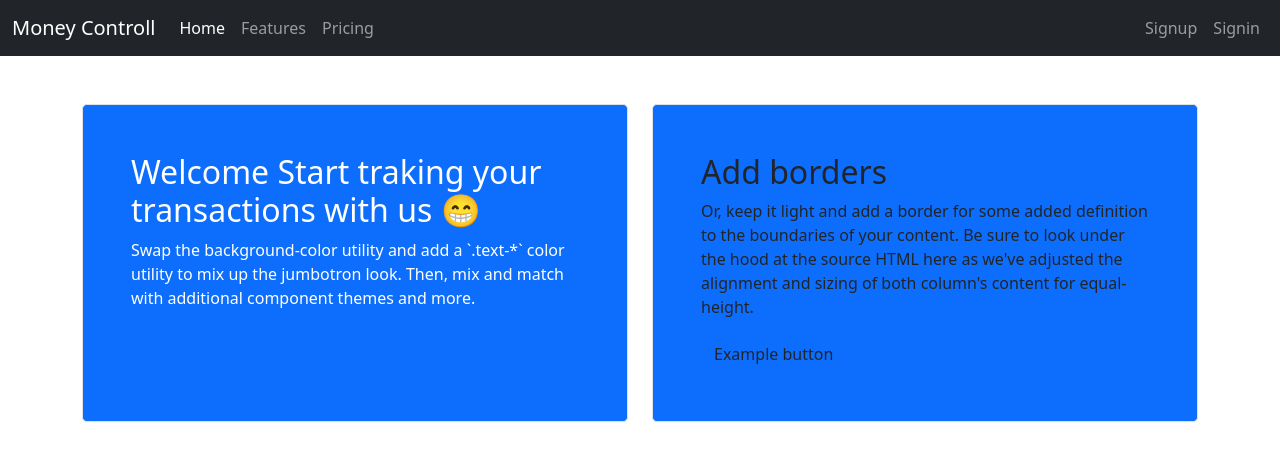
After one commit to candresrpk/MCP-, a Django app: page / in a window 1280 px wide. The commit adds this page. Shown: the top 461 px of the page. Run offline with Django 5.2, Linux system fonts and the light colour scheme.

Commit message:
user creation form --missing, navbar --c, and home view --m

```diff
--- a/core/urls.py
+++ b/core/urls.py
@@ -1,22 +1,9 @@
-"""
-URL configuration for core project.
 
-The `urlpatterns` list routes URLs to views. For more information please see:
-    https://docs.djangoproject.com/en/5.1/topics/http/urls/
-Examples:
-Function views
-    1. Add an import:  from my_app import views
-    2. Add a URL to urlpatterns:  path('', views.home, name='home')
-Class-based views
-    1. Add an import:  from other_app.views import Home
-    2. Add a URL to urlpatterns:  path('', Home.as_view(), name='home')
-Including another URLconf
-    1. Import the include() function: from django.urls import include, path
-    2. Add a URL to urlpatterns:  path('blog/', include('blog.urls'))
-"""
 from django.contrib import admin
-from django.urls import path
+from django.urls import path, include
 
 urlpatterns = [
     path('admin/', admin.site.urls),
+    path('users/', include('users.urls')),
+    path('', include('mcp.urls')),
 ]
--- a/mcp/urls.py
+++ b/mcp/urls.py
@@ -0,0 +1,9 @@
+from django.urls import path
+from .views import home_view
+
+app_name = 'mcp'
+
+
+urlpatterns = [
+    path('', home_view, name='home'),
+]
--- a/mcp/views.py
+++ b/mcp/views.py
@@ -1,3 +1,8 @@
 from django.shortcuts import render
 
 # Create your views here.
+
+
+def home_view(request):
+
+    return render(request, 'mcp/home.html')
--- a/templates/base.html
+++ b/templates/base.html
@@ -4,10 +4,17 @@
     <meta charset="UTF-8">
     <meta name="viewport" content="width=device-width, initial-scale=1.0">
     <title>Money Controller  </title>
+
+
+    {% comment %} Bootstrap {% endcomment %}
+    <link href="https://cdn.jsdelivr.net/npm/bootstrap@5.0.2/dist/css/bootstrap.min.css" rel="stylesheet" integrity="sha384-EVSTQN3/azprG1Anm3QDgpJLIm9Nao0Yz1ztcQTwFspd3yD65VohhpuuCOmLASjC" crossorigin="anonymous">
+
 </head>
 <body>
 
-    <div class="container">
+    {% include "./includes/navbar.html" %}
+
+    <div class="container my-5">
 
         {% block content %}
 
@@ -17,5 +24,10 @@
 
     </div>
 
+
+    {% comment %} Bootstrap JS {% endcomment %}
+
+    <script src="https://cdn.jsdelivr.net/npm/bootstrap@5.0.2/dist/js/bootstrap.bundle.min.js" integrity="sha384-MrcW6ZMFYlzcLA8Nl+NtUVF0sA7MsXsP1UyJoMp4YLEuNSfAP+JcXn/tWtIaxVXM" crossorigin="anonymous"></script>
+
 </body>
 </html>
--- /dev/null
+++ b/templates/includes/navbar.html
@@ -0,0 +1,38 @@
+<nav class="navbar navbar-expand-lg navbar-dark bg-dark">
+    <div class="container-fluid">
+      <a class="navbar-brand" href="#">Money Controll</a>
+      <button class="navbar-toggler" type="button" data-bs-toggle="collapse" data-bs-target="#navbarText" aria-controls="navbarText" aria-expanded="false" aria-label="Toggle navigation">
+        <span class="navbar-toggler-icon"></span>
+      </button>
+      <div class="collapse navbar-collapse" id="navbarText">
+        <ul class="navbar-nav me-auto mb-2 mb-lg-0">
+          <li class="nav-item">
+            <a class="nav-link active" aria-current="page" href="#">Home</a>
+          </li>
+          <li class="nav-item">
+            <a class="nav-link" href="#">Features</a>
+          </li>
+          <li class="nav-item">
+            <a class="nav-link" href="#">Pricing</a>
+          </li>
+        </ul>
+        <ul class="navbar-nav mr-auto mb-2 mb-lg-0">
+            {% if user.is_autheticated %}
+
+                <li class="nav-item">
+                    <a class="nav-link" href="#">Signout</a>
+                </li>
+
+            {% else %}
+                <li class="nav-item">
+                    <a class="nav-link" href="{% url "users:signup" %}">Signup</a>
+                </li>
+                <li class="nav-item">
+                    <a class="nav-link" href="#">Signin</a>
+                </li>
+
+            {% endif %}
+        </ul>
+      </div>
+    </div>
+  </nav>
--- /dev/null
+++ b/templates/mcp/home.html
@@ -0,0 +1,98 @@
+{% extends "../base.html" %}
+
+
+{% block content %}
+
+    {% if user.is_authenticated %}
+
+        <div class="row align-items-md-stretch">
+            <div class="col-md-6">
+                <div
+                    class="h-100 p-5 text-white bg-primary border rounded-3"
+                >
+                    <h2>Welcome {{ user.username }}</h2>
+                    <p>
+                        Swap the background-color utility and add a `.text-*` color
+                        utility to mix up the jumbotron look. Then, mix and match with
+                        additional component themes and more.
+                    </p>
+                    <button
+                        class="btn btn-outline-primary"
+                        type="button"
+                    >
+                        Example button
+                    </button>
+                </div>
+            </div>
+            <div class="col-md-6">
+                <div
+                    class="h-100 p-5 bg-primary border rounded-3"
+                >
+                    <h2>Add borders</h2>
+                    <p>
+                        Or, keep it light and add a border for some added definition
+                        to the boundaries of your content. Be sure to look under the
+                        hood at the source HTML here as we've adjusted the alignment and
+                        sizing of both column's content for equal-height.
+                    </p>
+                    <button
+                        class="btn Swap the background-color utility and add a `.text-*` color
+                        utility to mix up the jumbotron look. Then, mix and match with
+                        additional component themes and more."
+                        type="button"
+                    >
+                        Example button
+                    </button>
+                </div>
+            </div>
+        </div>
+
+
+    {% else %}
+
+    <div class="row align-items-md-stretch">
+        <div class="col-md-6">
+            <div
+                class="h-100 p-5 text-white bg-primary border rounded-3"
+            >
+                <h2>Welcome Start traking your transactions with us 😁</h2>
+                <p>
+                    Swap the background-color utility and add a `.text-*` color
+                    utility to mix up the jumbotron look. Then, mix and match with
+                    additional component themes and more.
+                </p>
+                <button
+                    class="btn btn-outline-primary"
+                    type="button"
+                >
+                    Example button
+                </button>
+            </div>
+        </div>
+        <div class="col-md-6">
+            <div
+                class="h-100 p-5 bg-primary border rounded-3"
+            >
+                <h2>Add borders</h2>
+                <p>
+                    Or, keep it light and add a border for some added definition
+                    to the boundaries of your content. Be sure to look under the
+                    hood at the source HTML here as we've adjusted the alignment and
+                    sizing of both column's content for equal-height.
+                </p>
+                <button
+                    class="btn Swap the background-color utility and add a `.text-*` color
+                    utility to mix up the jumbotron look. Then, mix and match with
+                    additional component themes and more."
+                    type="button"
+                >
+                    Example button
+                </button>
+            </div>
+        </div>
+    </div>
+
+
+    {% endif %}
+
+{% endblock  %}
--- a/users/urls.py
+++ b/users/urls.py
@@ -0,0 +1,8 @@
+from django.urls import path
+from .views import signup_view
+
+app_name = 'users'
+
+urlpatterns = [
+    path('', signup_view, name='signup'),
+]
```
Also changed, not shown: templates/users/signup.html (+48 -1 lines), users/views.py (+10 -1 lines).
